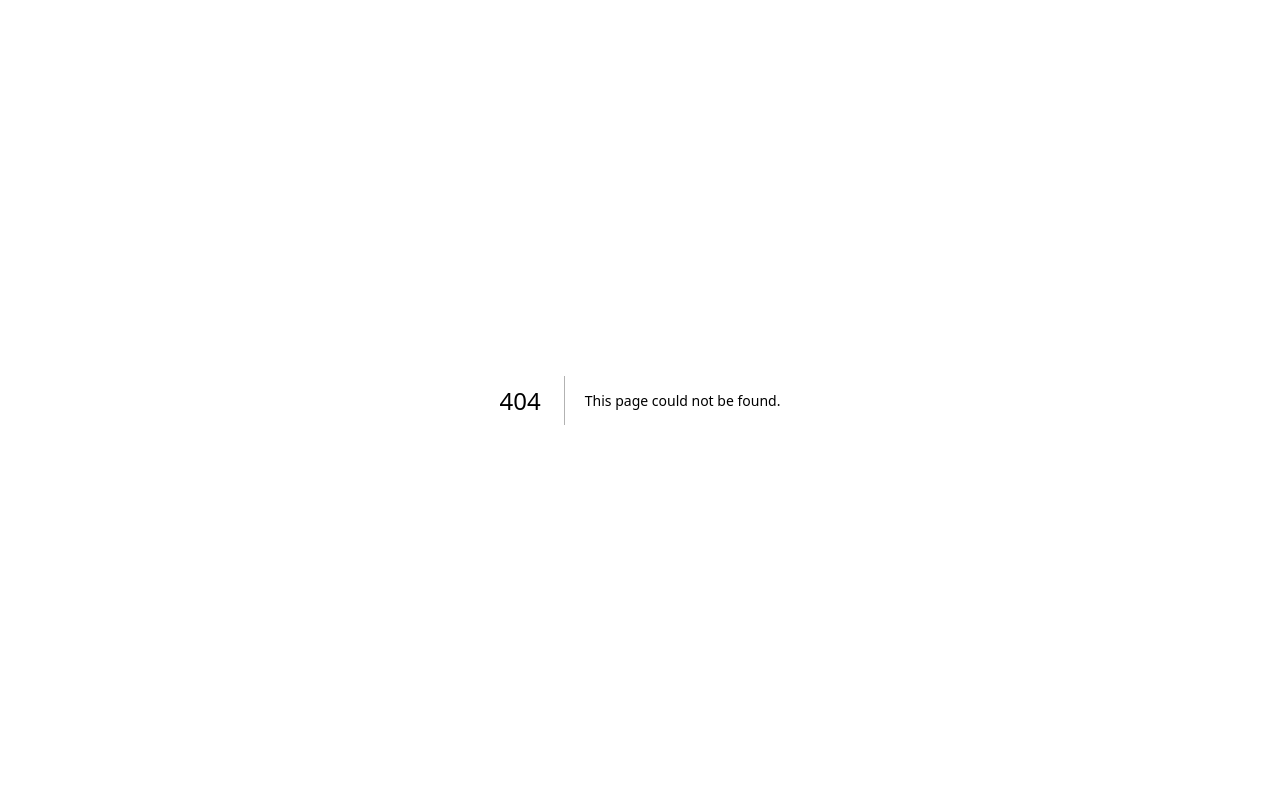
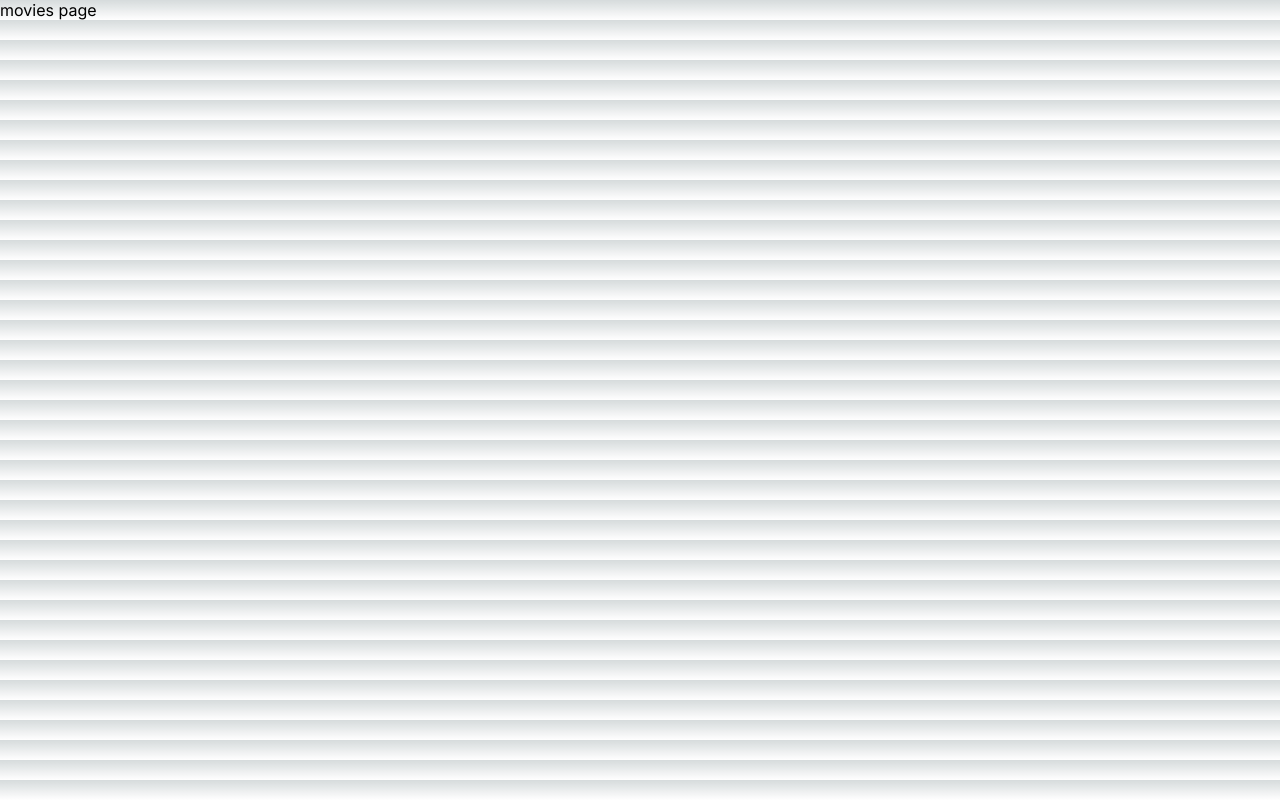
Before and after one commit to AhmadiGu/Practice_Nextjs, a Next.js app: page /movies in a window 1280 px wide. Before the commit this address had no page. Built offline with nearby package versions, Linux system fonts and the light colour scheme.

Commit message:
Dynamic routes

```diff
--- /dev/null
+++ b/src/app/movies/page.jsx
@@ -0,0 +1,9 @@
+const movies = () => {
+    return (
+        <div>
+            movies page
+        </div>
+    )
+}
+
+export default movies
```
Also changed, not shown: src/app/movies/[id]/page.jsx (added, +9 -0 lines).
